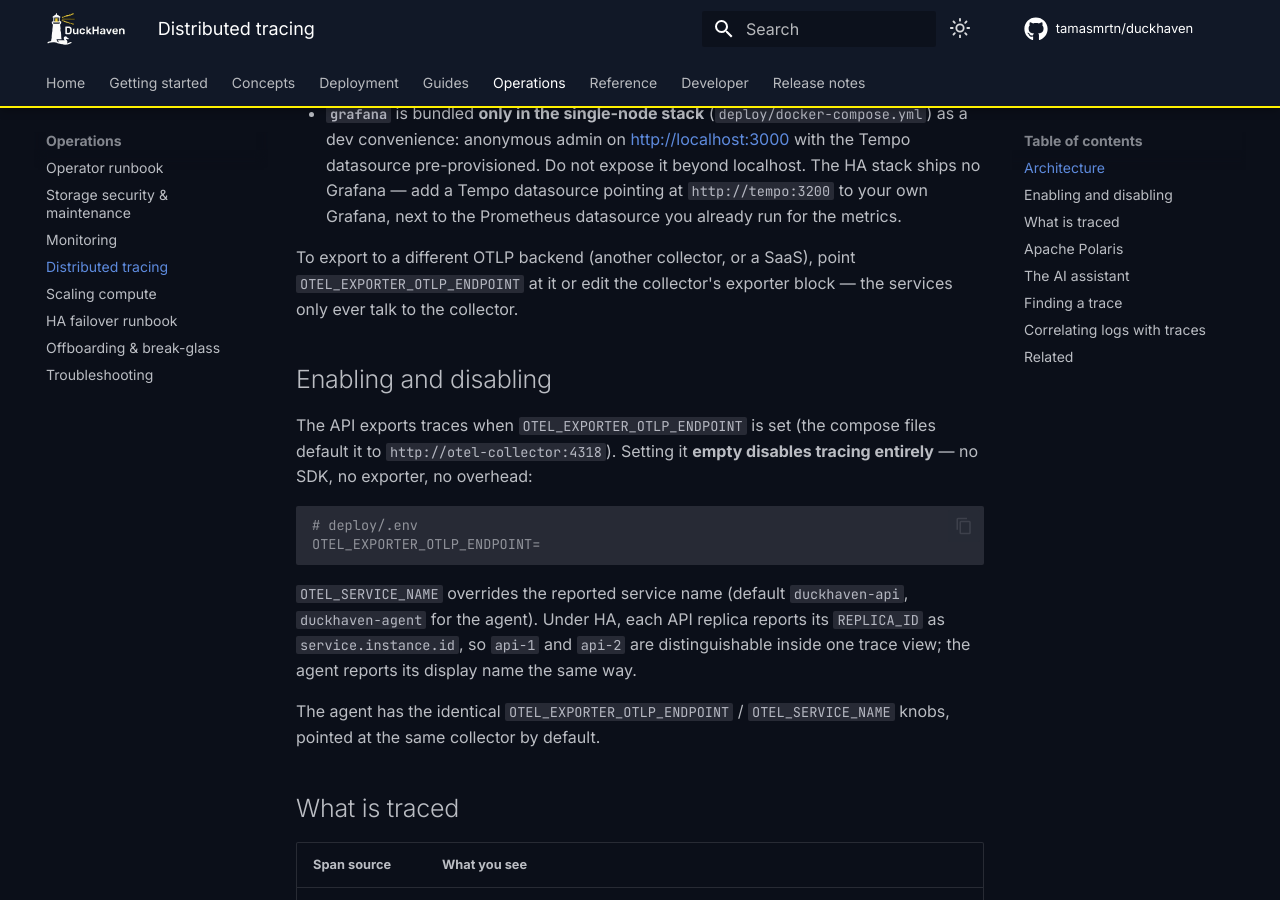
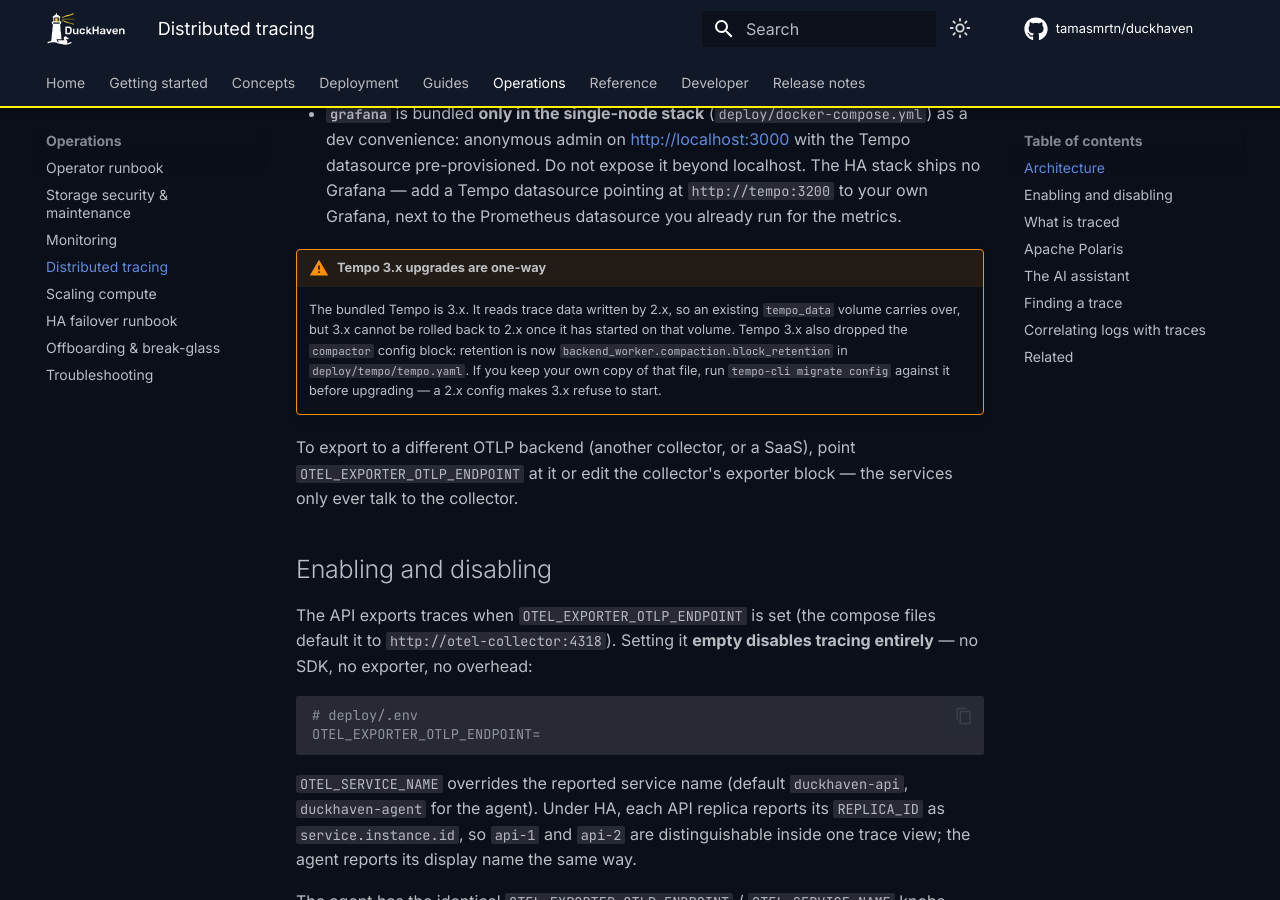
Before and after one commit to tamasmrtn/duckhaven, an MkDocs documentation site: the page built from docs/operations/tracing.md, in a window 1280 px wide and 900 px high, scrolled down 848 px. Built offline with MkDocs 1.6.1 and Material for MkDocs 9.7.7, drawn with Linux system fonts in a browser that asks for light colours; comment, search, counter and statistics services are not loaded.

Commit message:
Document the one-way Tempo 3.x upgrade

```diff
--- a/docs/operations/tracing.md
+++ b/docs/operations/tracing.md
@@ -32,6 +32,13 @@ execution — not two disconnected halves.
   anonymous admin on [http://localhost:3000](http://localhost:3000) with the Tempo datasource pre-provisioned. Do not
   expose it beyond localhost. The HA stack ships no Grafana — add a Tempo datasource pointing at `http://tempo:3200`
   to your own Grafana, next to the Prometheus datasource you already run for the metrics.
+
+!!! warning "Tempo 3.x upgrades are one-way"
+    The bundled Tempo is 3.x. It reads trace data written by 2.x, so an existing `tempo_data` volume carries over,
+    but 3.x cannot be rolled back to 2.x once it has started on that volume. Tempo 3.x also dropped the `compactor`
+    config block: retention is now `backend_worker.compaction.block_retention` in `deploy/tempo/tempo.yaml`. If you
+    keep your own copy of that file, run `tempo-cli migrate config` against it before upgrading — a 2.x config
+    makes 3.x refuse to start.
 
 To export to a different OTLP backend (another collector, or a SaaS), point `OTEL_EXPORTER_OTLP_ENDPOINT` at it or
 edit the collector's exporter block — the services only ever talk to the collector.
```
